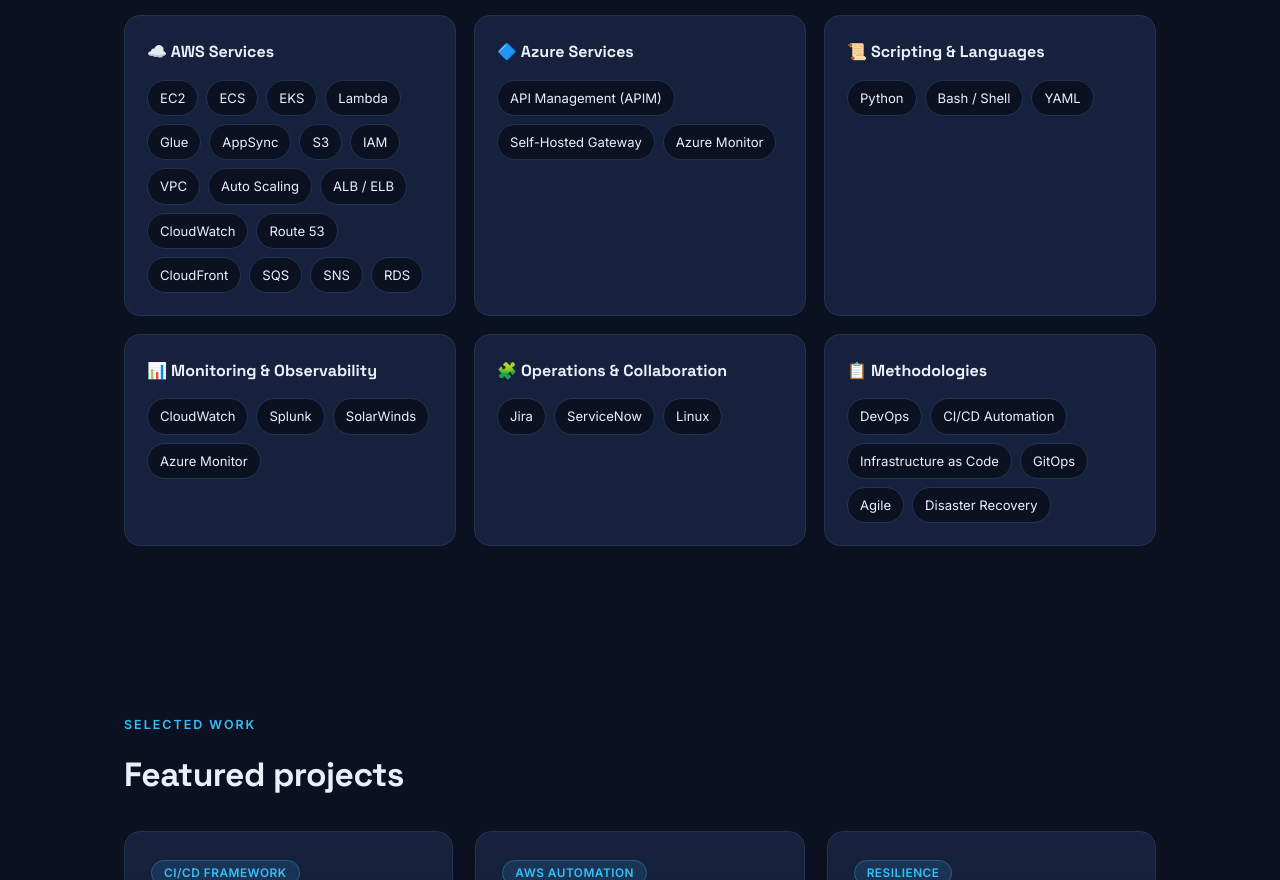
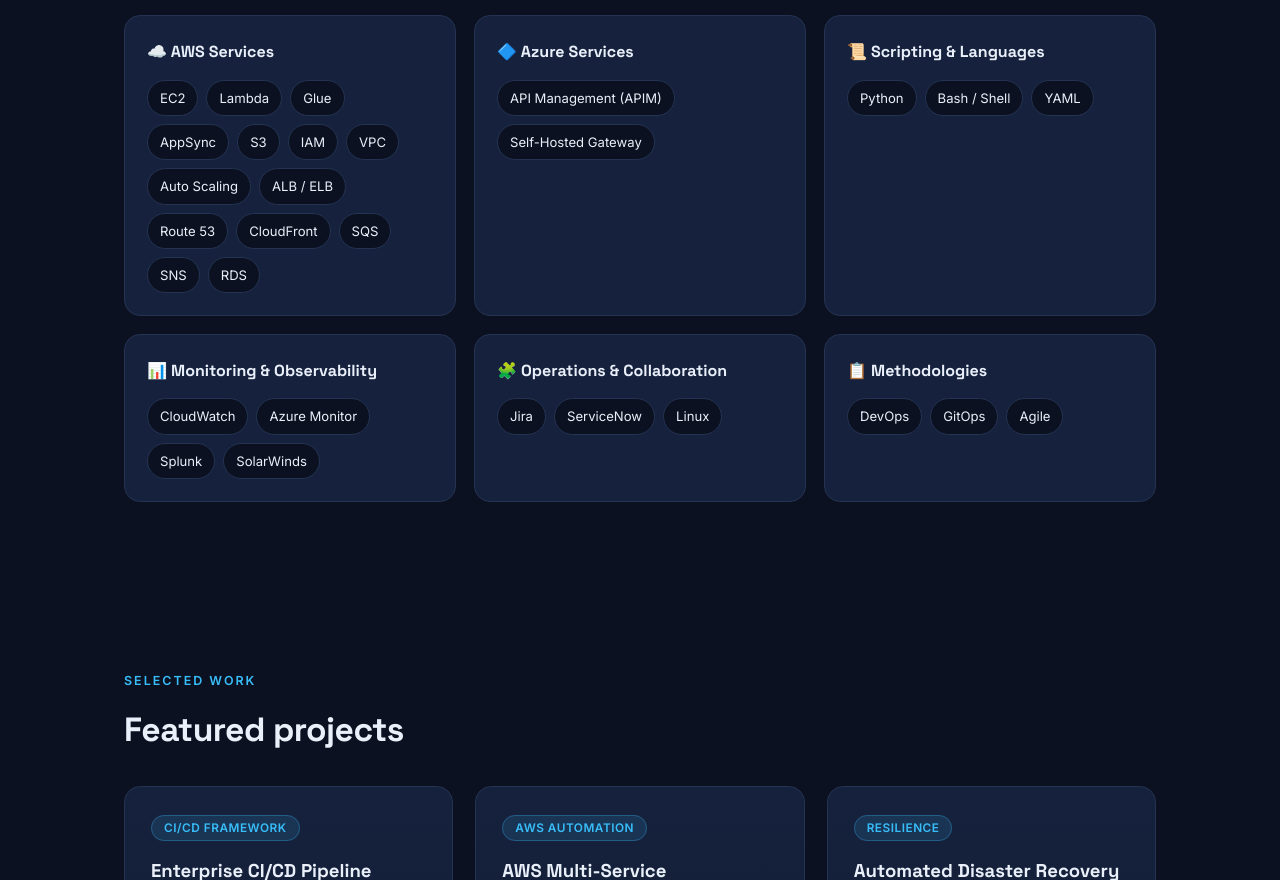
Before and after one commit to BalrajGoudKalal-DevOps/About, a plain HTML site: page index.html in a window 1280 px wide. Shown: the part 3560-4440 px from the top of the page. Drawn offline with Linux system fonts and the light colour scheme.

Commit message:
De-duplicate tech stack: each tool listed once; trim repeated methodologies

```diff
--- a/index.html
+++ b/index.html
@@ -186,11 +186,11 @@
           </div>
           <div class="stack__group">
             <h4>☁️ AWS Services</h4>
-            <div class="tags"><span>EC2</span><span>ECS</span><span>EKS</span><span>Lambda</span><span>Glue</span><span>AppSync</span><span>S3</span><span>IAM</span><span>VPC</span><span>Auto Scaling</span><span>ALB / ELB</span><span>CloudWatch</span><span>Route 53</span><span>CloudFront</span><span>SQS</span><span>SNS</span><span>RDS</span></div>
+            <div class="tags"><span>EC2</span><span>Lambda</span><span>Glue</span><span>AppSync</span><span>S3</span><span>IAM</span><span>VPC</span><span>Auto Scaling</span><span>ALB / ELB</span><span>Route 53</span><span>CloudFront</span><span>SQS</span><span>SNS</span><span>RDS</span></div>
           </div>
           <div class="stack__group">
             <h4>🔷 Azure Services</h4>
-            <div class="tags"><span>API Management (APIM)</span><span>Self-Hosted Gateway</span><span>Azure Monitor</span></div>
+            <div class="tags"><span>API Management (APIM)</span><span>Self-Hosted Gateway</span></div>
           </div>
           <div class="stack__group">
             <h4>📜 Scripting &amp; Languages</h4>
@@ -198,7 +198,7 @@
           </div>
           <div class="stack__group">
             <h4>📊 Monitoring &amp; Observability</h4>
-            <div class="tags"><span>CloudWatch</span><span>Splunk</span><span>SolarWinds</span><span>Azure Monitor</span></div>
+            <div class="tags"><span>CloudWatch</span><span>Azure Monitor</span><span>Splunk</span><span>SolarWinds</span></div>
           </div>
           <div class="stack__group">
             <h4>🧩 Operations &amp; Collaboration</h4>
@@ -206,7 +206,7 @@
           </div>
           <div class="stack__group">
             <h4>📋 Methodologies</h4>
-            <div class="tags"><span>DevOps</span><span>CI/CD Automation</span><span>Infrastructure as Code</span><span>GitOps</span><span>Agile</span><span>Disaster Recovery</span></div>
+            <div class="tags"><span>DevOps</span><span>GitOps</span><span>Agile</span></div>
           </div>
         </div>
       </div>
```
